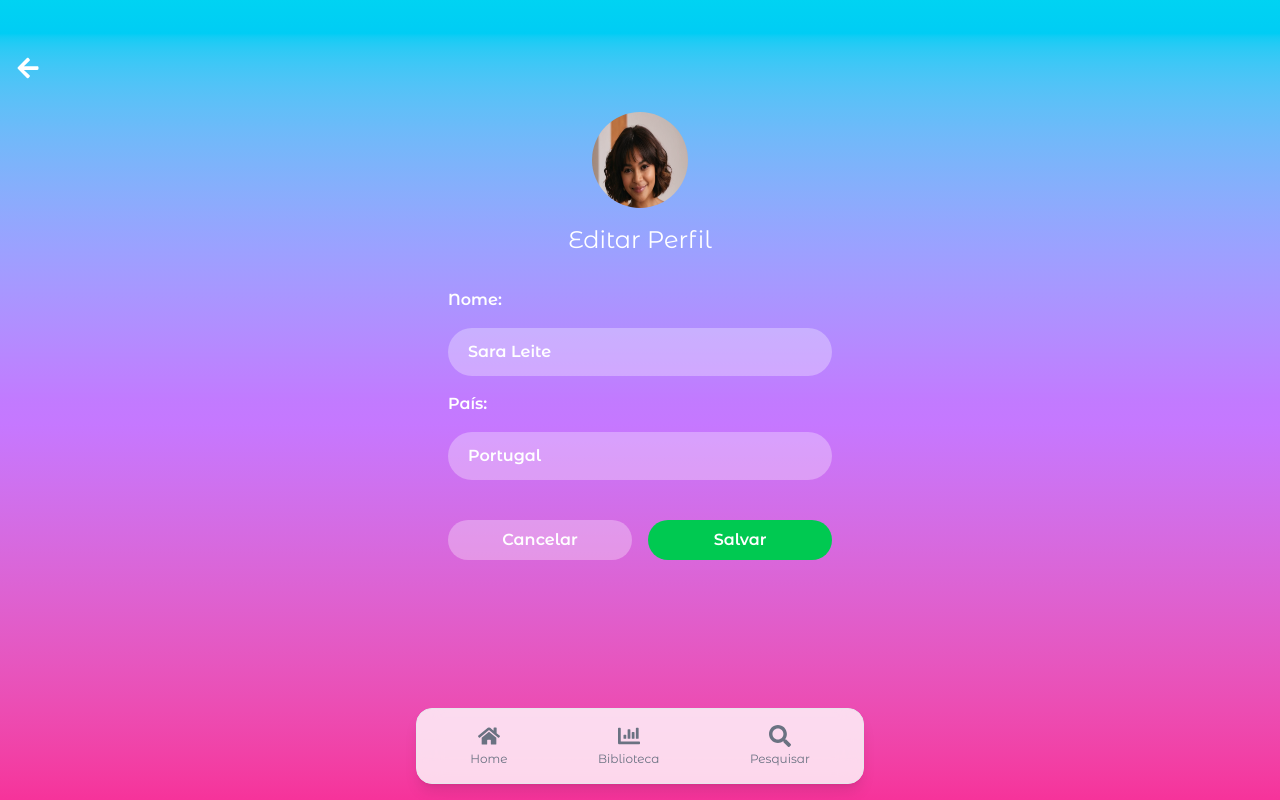
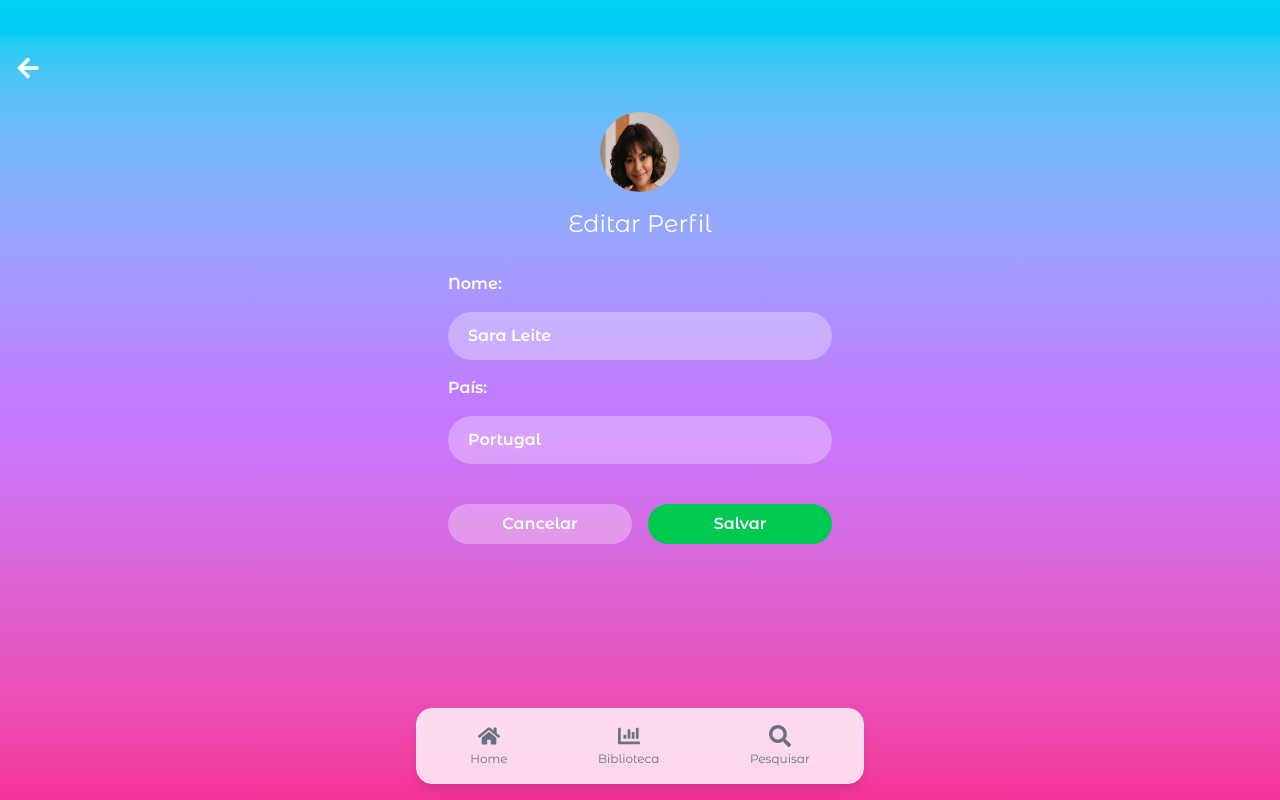
Before and after one commit to g-birocci/react_app_music, a Next.js app in the folder my-next-project/: page /editar-perfil in a window 1280 px wide. Built offline with nearby package versions, Linux system fonts and the light colour scheme.

Commit message:
edicao_foto_Sara
Ajustado detalhes na foto da Sara e na margem entre os títulos.

```diff
--- a/my-next-project/src/pages/editar-perfil.js
+++ b/my-next-project/src/pages/editar-perfil.js
@@ -2,6 +2,7 @@ import { FaArrowLeft } from "react-icons/fa";
 import { useContext, useState } from "react";
 import { useRouter } from "next/router";
 import { UserContext } from "../estadoGlobal/UserContext";
+import Image from 'next/image';
 
 export default function EditarPerfil() {
     const { user, setUser } = useContext(UserContext);
@@ -28,10 +29,12 @@ export default function EditarPerfil() {
             </div>
 
             <div className="flex flex-col items-center mt-8">
-                <img
+                <Image
                     src="/Fotos/FotoPerfilSara.png"
-                    alt="Foto de Perfil"
-                    className="w-24 h-24 rounded-full"
+                    alt="Foto-Perfil"
+                    width={160}
+                    height={160}
+                    className="w-20 h-20 rounded-full"
                 />
                 <h2 className="mt-4 text-2xl font-light">Editar Perfil</h2>
             </div>
--- a/my-next-project/src/pages/index.js
+++ b/my-next-project/src/pages/index.js
@@ -1,9 +1,10 @@
 // pages/index.js
 
 import { useSpotiHistory } from "@/hooks/useSpotiHistory";
-import { Search } from "lucide-react";
+//import { Search } from "lucide-react";
 import Image from "next/image";
 import CadsMusic from "@/components/CadsMusic";
+import Link from "next/link";
 
 
 // -----------------------------------------------------------
@@ -70,7 +71,15 @@ export default function Home() {
             >
                 <ul className="flex items-center space-x-4">
                     <li>
-                        <Image src="/Fotos/FotoPerfilSara.png" alt="Foto-Perfil" width={60} height={60} className="rounded-full" />
+                        <Link href="/perfil">
+                            <Image
+                                src="/Fotos/FotoPerfilSara.png"
+                                alt="Foto-Perfil"
+                                width={160}
+                                height={160}
+                                className="w-20 h-20 rounded-full cursor-pointer"
+                            />
+                        </Link>
                     </li>
                     <li>
                         <p className="text-white text-md">Olá, <span className="text-white font-bold text-2xl">{nome}!</span></p>
@@ -79,11 +88,11 @@ export default function Home() {
             </nav>
 
             {/* CONTEÚDO PRINCIPAL */}
-            <div className="space-y-10 py-6 md:py-10 max-w-7xl mx-auto px-4 md:px-0">
+            <div className="space-y-10 py-6 md:py-10 max-w-7xl mx-auto px-4 md:px-0 mt-20">
 
                 {/* 2. CARROSSEL TOP 100 */}
                 <CarouselSection
-                     title ="Top 100 Músicas"
+                    title="Top 100 Músicas"
                     data={top100MusicasArray} // ⚠️ CORRIGIDO: Usando o nome correto do array
                     className="text-3xl color to-black font-bold mt-8"
 
```
